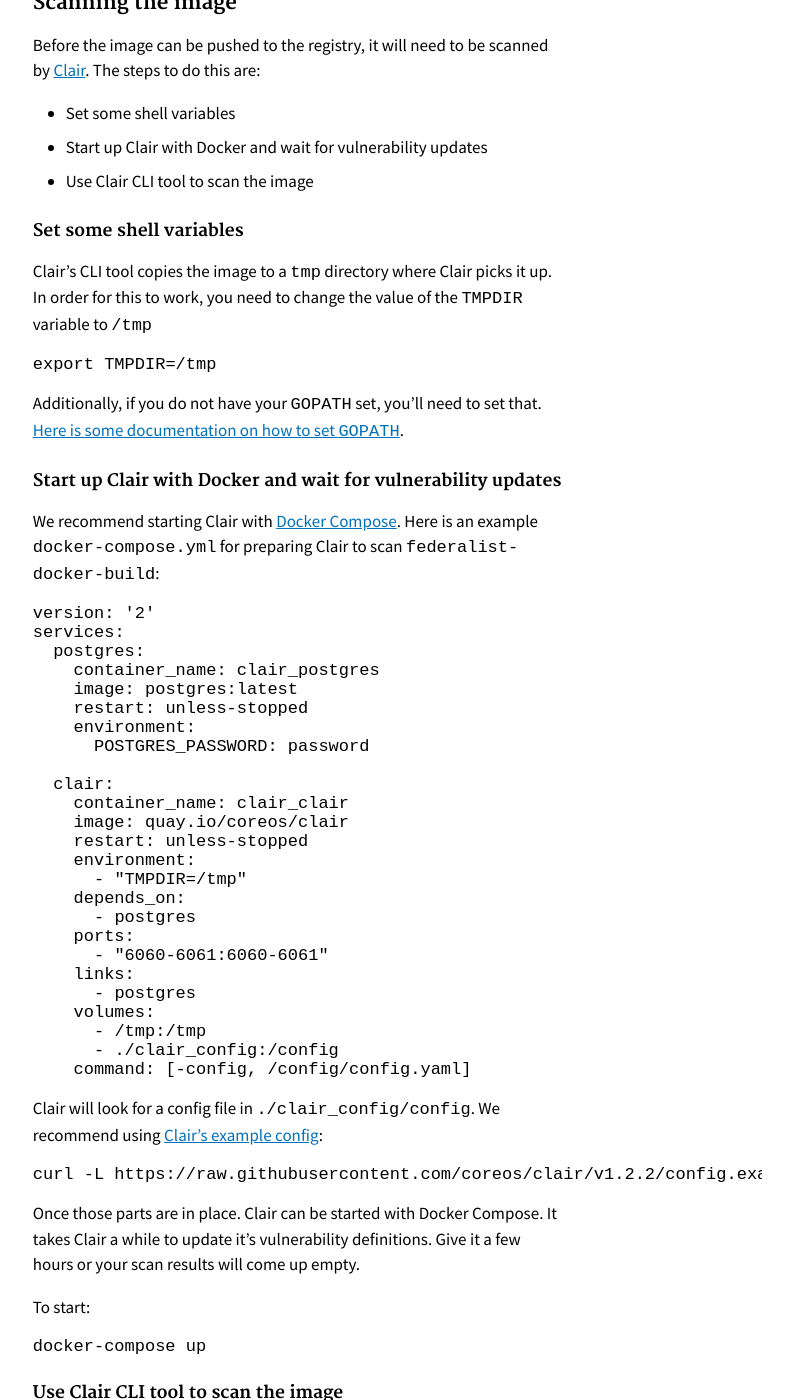
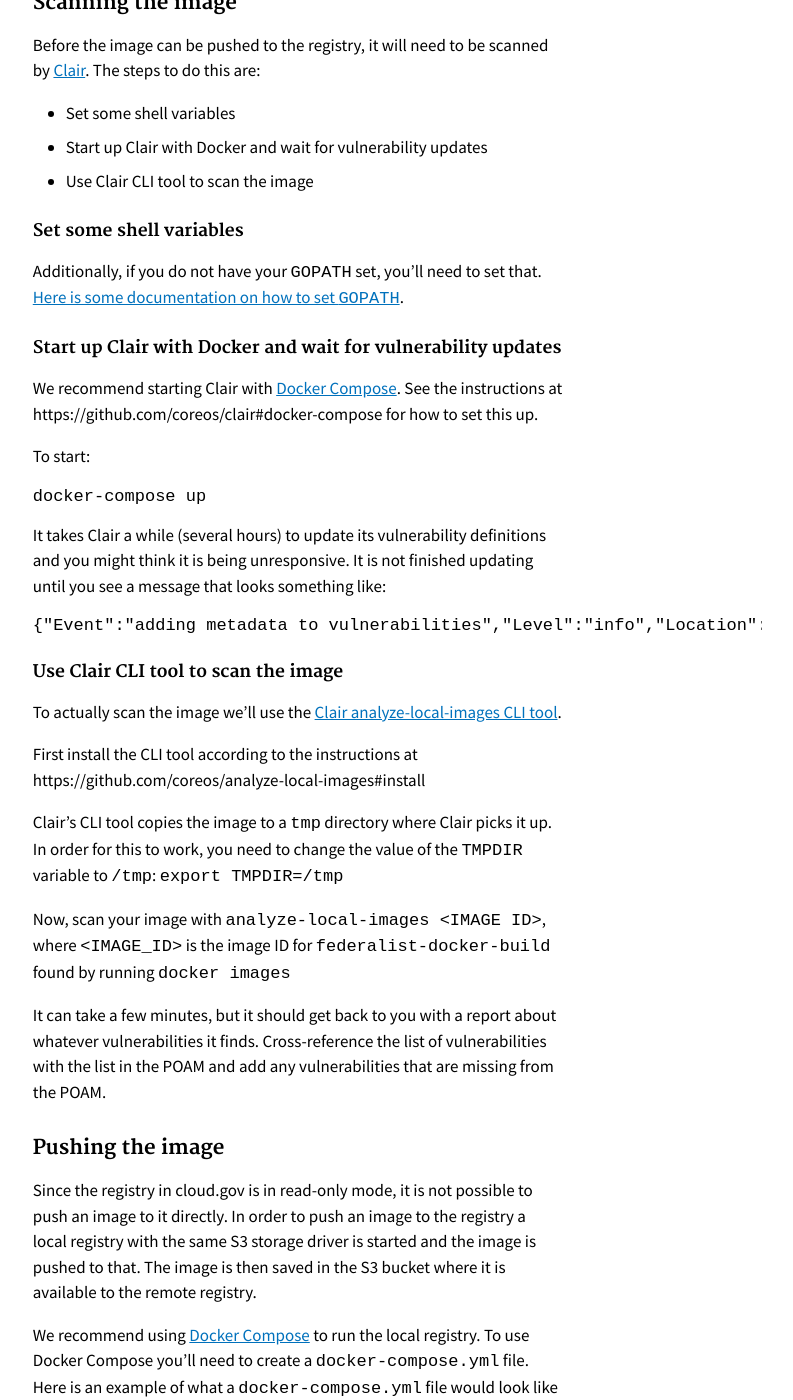
Before and after one commit to Macy-FK/federaliste, a Jekyll site: the page built from pages/how-federalist-works/cloud-gov-setup.md, in a window 1280 px wide and 1400 px high, scrolled down 2184 px. Shown: the whole window, without its empty margins (368-1161 px from the left). Built offline with Jekyll 4.4.1, drawn with Linux system fonts in a browser that asks for light colours; Markdown is read by kramdown in place of the engine named in the settings; some of the changed text lies outside the part shown.

Commit message:
delegate clair setup instructions to original docs
add info about final clair update message

````diff
--- a/pages/how-federalist-works/cloud-gov-setup.md
+++ b/pages/how-federalist-works/cloud-gov-setup.md
@@ -79,53 +79,12 @@ Before the image can be pushed to the registry, it will need to be scanned by [C
 
 #### Set some shell variables
 
-Clair's CLI tool copies the image to a `tmp` directory where Clair picks it up. In order for this to work, you need to change the value of the `TMPDIR` variable to `/tmp`
-
-``` shell
-export TMPDIR=/tmp
-```
-
 Additionally, if you do not have your `GOPATH` set, you'll need to set that. [Here is some documentation on how to set `GOPATH`](https://golang.org/doc/code.html#GOPATH).
 
 #### Start up Clair with Docker and wait for vulnerability updates
 
-We recommend starting Clair with [Docker Compose](https://docs.docker.com/compose/). Here is an example `docker-compose.yml` for preparing Clair to scan `federalist-docker-build`:
-
-``` yaml
-version: '2'
-services:
-  postgres:
-    container_name: clair_postgres
-    image: postgres:latest
-    restart: unless-stopped
-    environment:
-      POSTGRES_PASSWORD: password
-
-  clair:
-    container_name: clair_clair
-    image: quay.io/coreos/clair
-    restart: unless-stopped
-    environment:
-      - "TMPDIR=/tmp"
-    depends_on:
-      - postgres
-    ports:
-      - "6060-6061:6060-6061"
-    links:
-      - postgres
-    volumes:
-      - /tmp:/tmp
-      - ./clair_config:/config
-    command: [-config, /config/config.yaml]
-```
-
-Clair will look for a config file in `./clair_config/config`. We recommend using [Clair's example config](https://github.com/coreos/clair/blob/master/config.example.yaml):
-
-``` shell
-curl -L https://raw.githubusercontent.com/coreos/clair/v1.2.2/config.example.yaml -o ./config/config.yaml
-```
-
-Once those parts are in place. Clair can be started with Docker Compose. It takes Clair a while to update it's vulnerability definitions. Give it a few hours or your scan results will come up empty.
+We recommend starting Clair with [Docker Compose](https://docs.docker.com/compose/).
+See the instructions at https://github.com/coreos/clair#docker-compose for how to set this up.
 
 To start:
 
@@ -133,23 +92,24 @@ To start:
 docker-compose up
 ```
 
+It takes Clair a while (several hours) to update its vulnerability definitions and you might think it is being unresponsive.
+It is not finished updating until you see a message that looks something like:
+
+```json
+{"Event":"adding metadata to vulnerabilities","Level":"info","Location":"updater.go:253","Time":"2017-06-23 19:46:09.100571"}
+```
+
 #### Use Clair CLI tool to scan the image
 
-To actually scan the image we'll use the [Cliar CLI Tool](https://github.com/coreos/clair/tree/master/contrib/analyze-local-images).
+To actually scan the image we'll use the [Clair analyze-local-images CLI tool](https://github.com/coreos/analyze-local-images).
 
-First install the CLI tool:
+First install the CLI tool according to the instructions at https://github.com/coreos/analyze-local-images#install
 
-``` shell
-go get -u github.com/coreos/clair/contrib/analyze-local-images
-```
+Clair's CLI tool copies the image to a `tmp` directory where Clair picks it up. In order for this to work, you need to change the value of the `TMPDIR` variable to `/tmp`: `export TMPDIR=/tmp`
 
-Then use it to scan your image. Here `<IMAGE ID>` is the image ID for `federalist-docker-build` found by running `docker images`:
+Now, scan your image with `analyze-local-images <IMAGE ID>`, where `<IMAGE_ID>` is the image ID for `federalist-docker-build` found by running `docker images`
 
-``` shell
-analyze-local-images <IMAGE ID>
-```
-
-It can take a while, but it should get back to you with a report about whatever vulnerabilities it finds. Cross-reference the list of vulnerabilities with the list in the POAM and add any vulnerabilities that are missing from the POAM.
+It can take a few minutes, but it should get back to you with a report about whatever vulnerabilities it finds. Cross-reference the list of vulnerabilities with the list in the POAM and add any vulnerabilities that are missing from the POAM.
 
 ### Pushing the image
 
````
